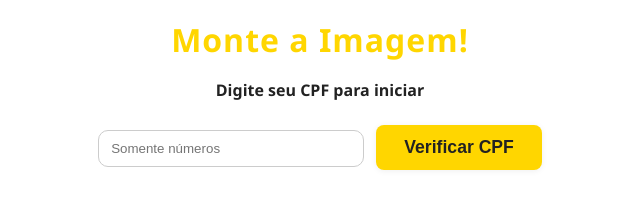
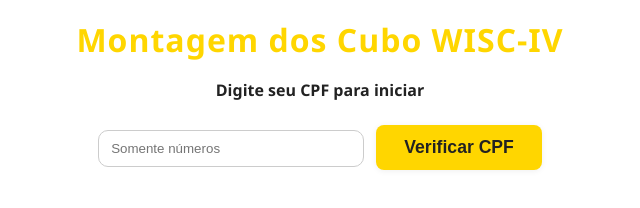
Before and after one commit to integradaneuropsicologia/CUBOWISCIV, a plain HTML site: page index.html in a window 1280 px wide. Shown: the whole page, without its empty margins (320-960 px from the left). Drawn offline with nearby package versions, Linux system fonts and the light colour scheme.

Commit message:
Update index.html

```diff
--- a/index.html
+++ b/index.html
@@ -2,13 +2,13 @@
 <html lang="pt-BR">
 <head>
   <meta charset="UTF-8" />
-  <title>Montagem Livre</title>
+  <title>Cubo WISC-IV</title>
   <meta name="viewport" content="width=device-width, initial-scale=1" />
   <link rel="stylesheet" href="styles.css" />
   <script src="https://cdn.jsdelivr.net/npm/html2canvas@1.4.1/dist/html2canvas.min.js"></script>
 </head>
 <body>
-  <h1>Monte a Imagem!</h1>
+  <h1>Montagem dos Cubo WISC-IV</h1>
 
   <!-- GATE DO CPF -->
   <div id="cpfGate" style="text-align:center; margin:10px 0 16px 0;">
```
